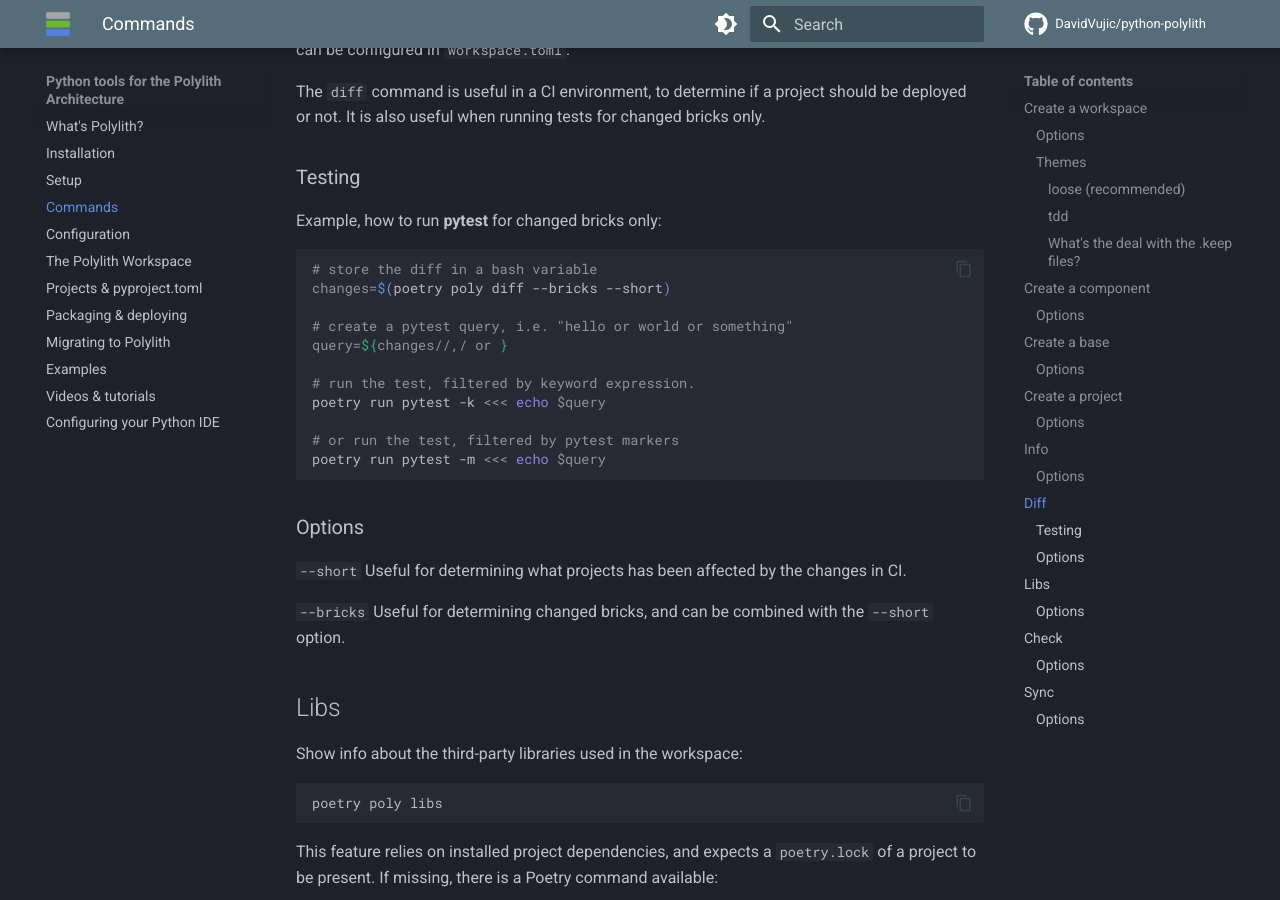
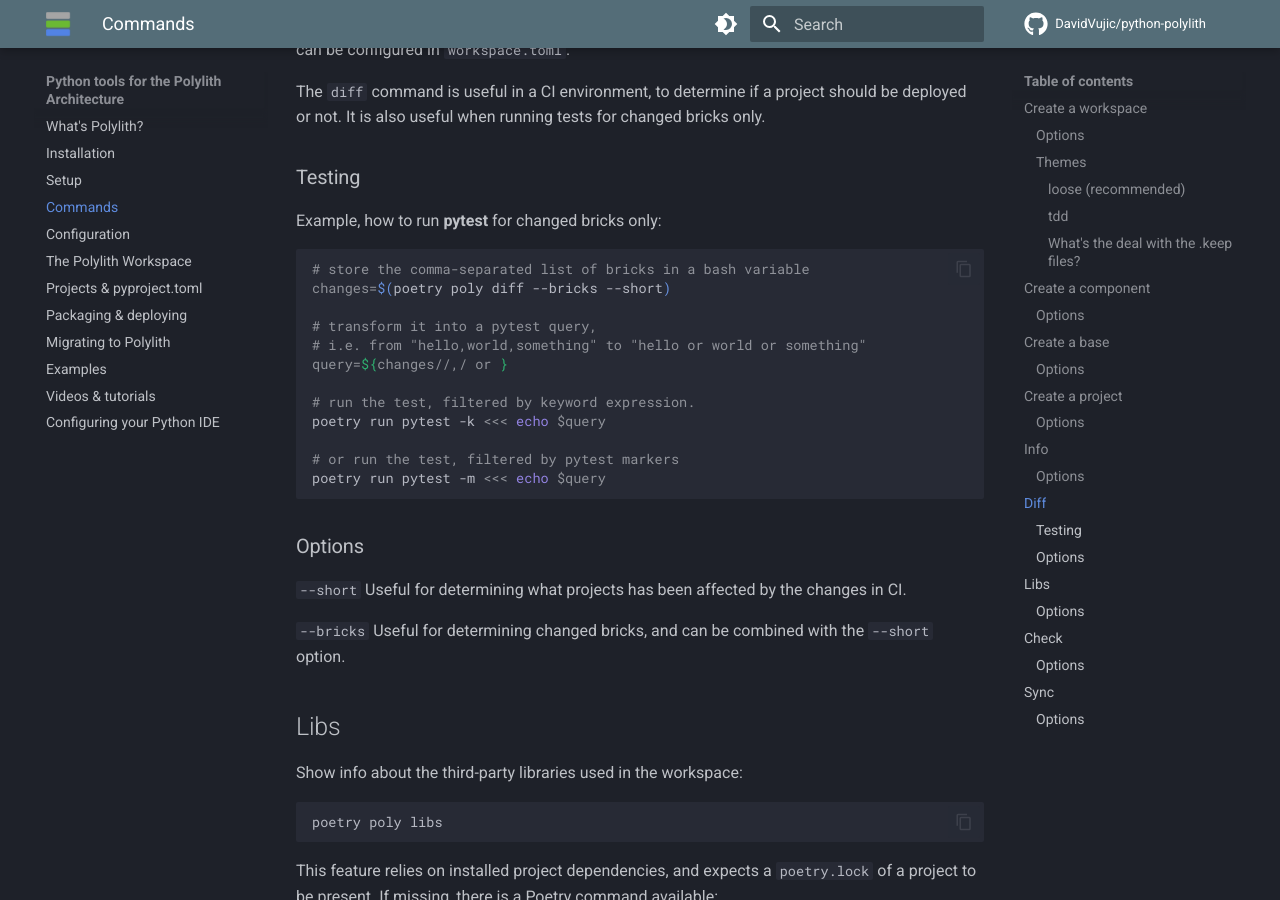
Before and after one commit to DavidVujic/python-polylith-docs, an MkDocs documentation site: the page built from docs/commands.md, in a window 1280 px wide and 900 px high, scrolled down 2894 px. Built offline with MkDocs 1.6.1 and Material for MkDocs 9.7.7, drawn with Linux system fonts in a browser that asks for light colours; comment, search, counter and statistics services are not loaded.

Commit message:
docs: clarify section about testing with help from the poly diff command

````diff
--- a/docs/commands.md
+++ b/docs/commands.md
@@ -96,10 +96,11 @@ It is also useful when running tests for changed bricks only.
 ### Testing
 Example, how to run __pytest__ for changed bricks only:
 ``` shell
-# store the diff in a bash variable
+# store the comma-separated list of bricks in a bash variable
 changes=$(poetry poly diff --bricks --short)
 
-# create a pytest query, i.e. "hello or world or something"
+# transform it into a pytest query,
+# i.e. from "hello,world,something" to "hello or world or something"
 query=${changes//,/ or }
 
 # run the test, filtered by keyword expression.
````
